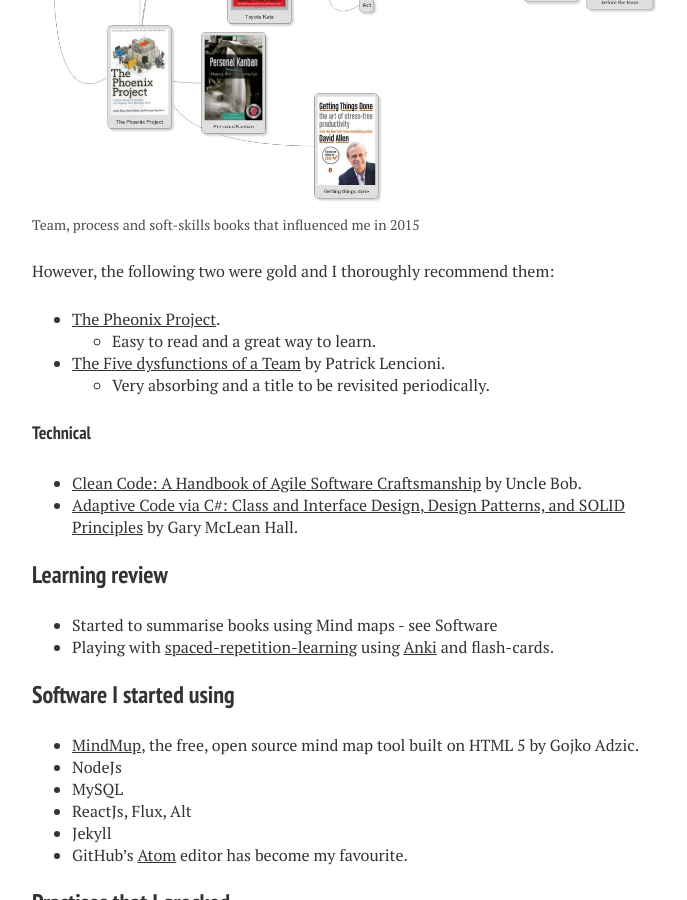
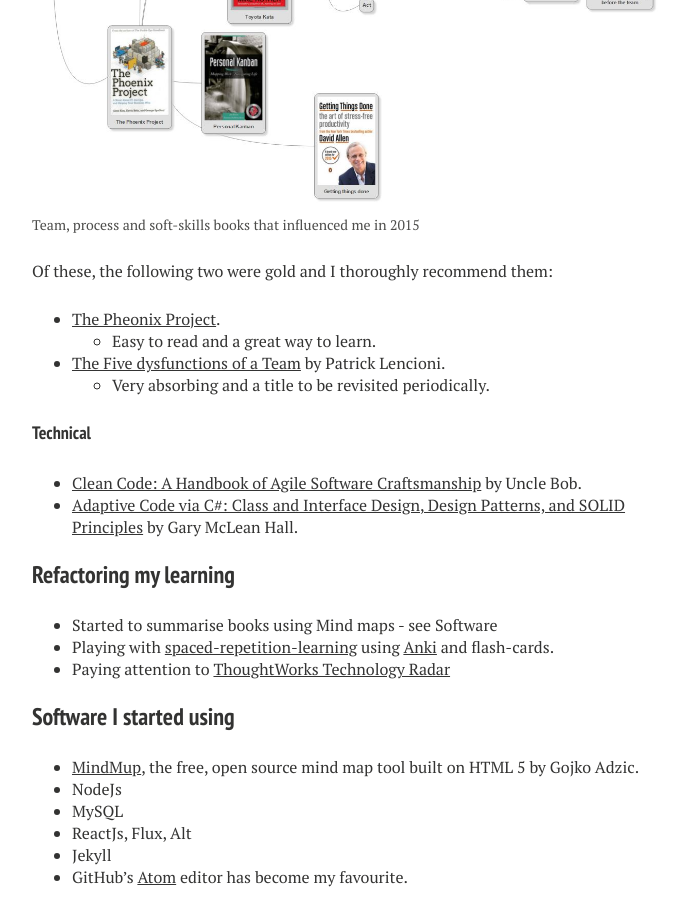
Before and after one commit to Steve-O-Cassels/steve-o-cassels.github.io, a Jekyll site: the page built from _posts/2016-01-01-horizons-2016.md, in a window 1280 px wide and 900 px high, scrolled down 712 px. Shown: the whole window, without its empty margins (288-975 px from the left). Built offline with Jekyll 4.4.1, drawn with Linux system fonts in a browser that asks for light colours; nearby versions of some CDN libraries; comment, search, counter and statistics services are not loaded; some of the changed text lies outside the part shown.

Commit message:
horizons rename

```diff
--- a/_posts/2016-01-01-horizons.md
+++ b/_posts/2016-01-01-horizons-2016.md
@@ -28,7 +28,7 @@
   </figcaption>
 </figure>
 
-However, the following two were gold and I thoroughly recommend them:
+Of these, the following two were gold and I thoroughly recommend them:
 
 
 * [The Pheonix Project](http://www.amazon.co.uk/Phoenix-Project-DevOps-Helping-Business/dp/0988262509/ref=sr_1_1?ie=UTF8&qid=1451694044&sr=8-1&keywords=the+pheonix+project).
@@ -40,9 +40,10 @@
 * [Clean Code: A Handbook of Agile Software Craftsmanship](http://www.amazon.co.uk/Clean-Code-Handbook-Software-Craftsmanship/dp/0132350882/ref=sr_1_1?ie=UTF8&qid=1451694844&sr=8-1&keywords=clean+code) by Uncle Bob.
 * [Adaptive Code via C#: Class and Interface Design, Design Patterns, and SOLID Principles](http://www.amazon.co.uk/Adaptive-Code-via-Interface-Principles/dp/0735683204/ref=sr_1_1?ie=UTF8&qid=1451694896&sr=8-1&keywords=adaptive+code+via+c) by Gary McLean Hall.
 
-### Learning review
+### Refactoring my learning
 * Started to summarise books using Mind maps - see Software
 * Playing with [spaced-repetition-learning](https://en.wikipedia.org/wiki/Spaced_repetition) using [Anki](https://ankiweb.net) and flash-cards.
+* Paying attention to [ThoughtWorks Technology Radar](https://www.thoughtworks.com/radar#/)
 
 ### Software I started using
 * [MindMup](http://www.mindmup.com), the free, open source mind map tool built on HTML 5 by Gojko Adzic.
```
